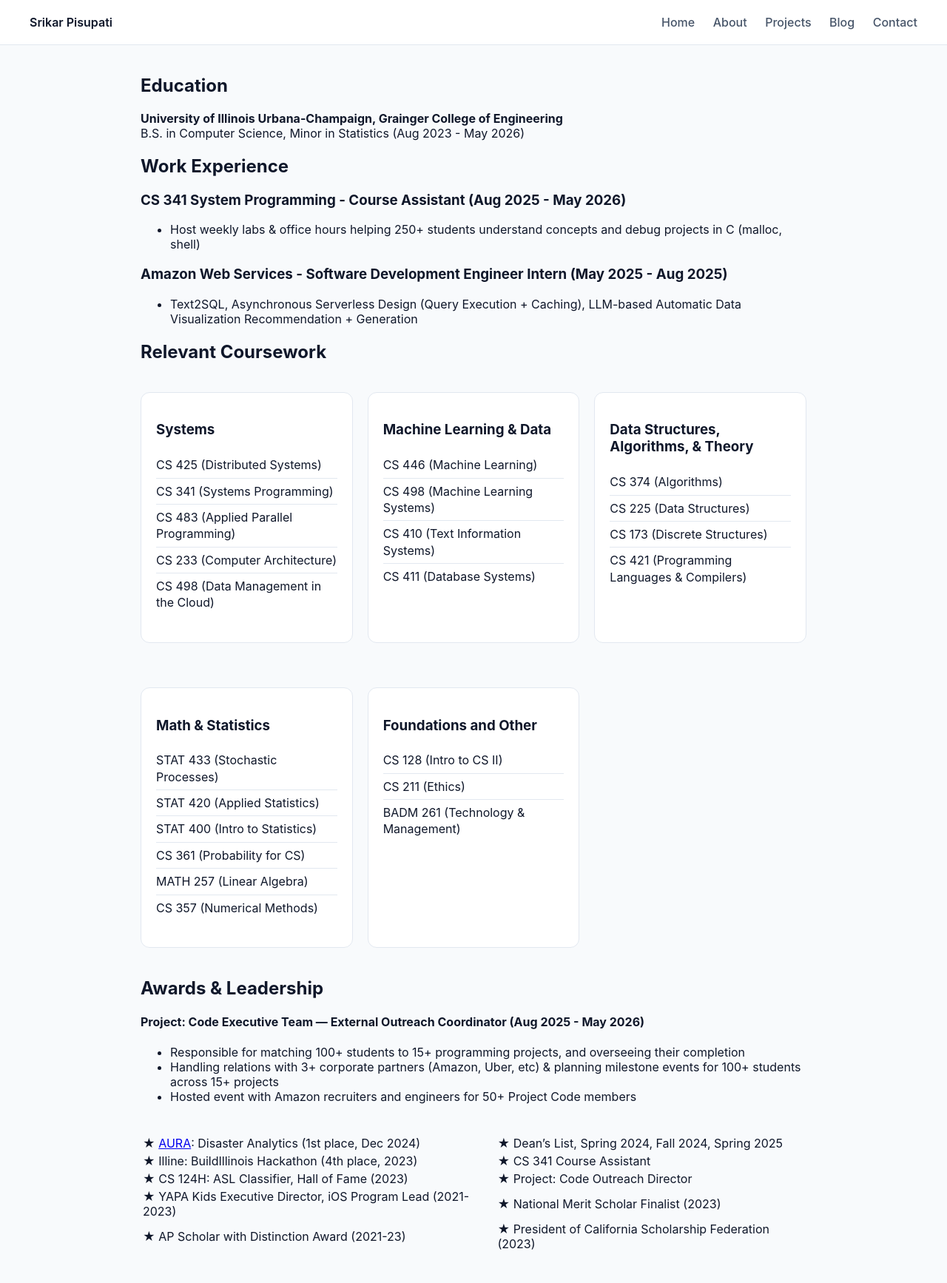
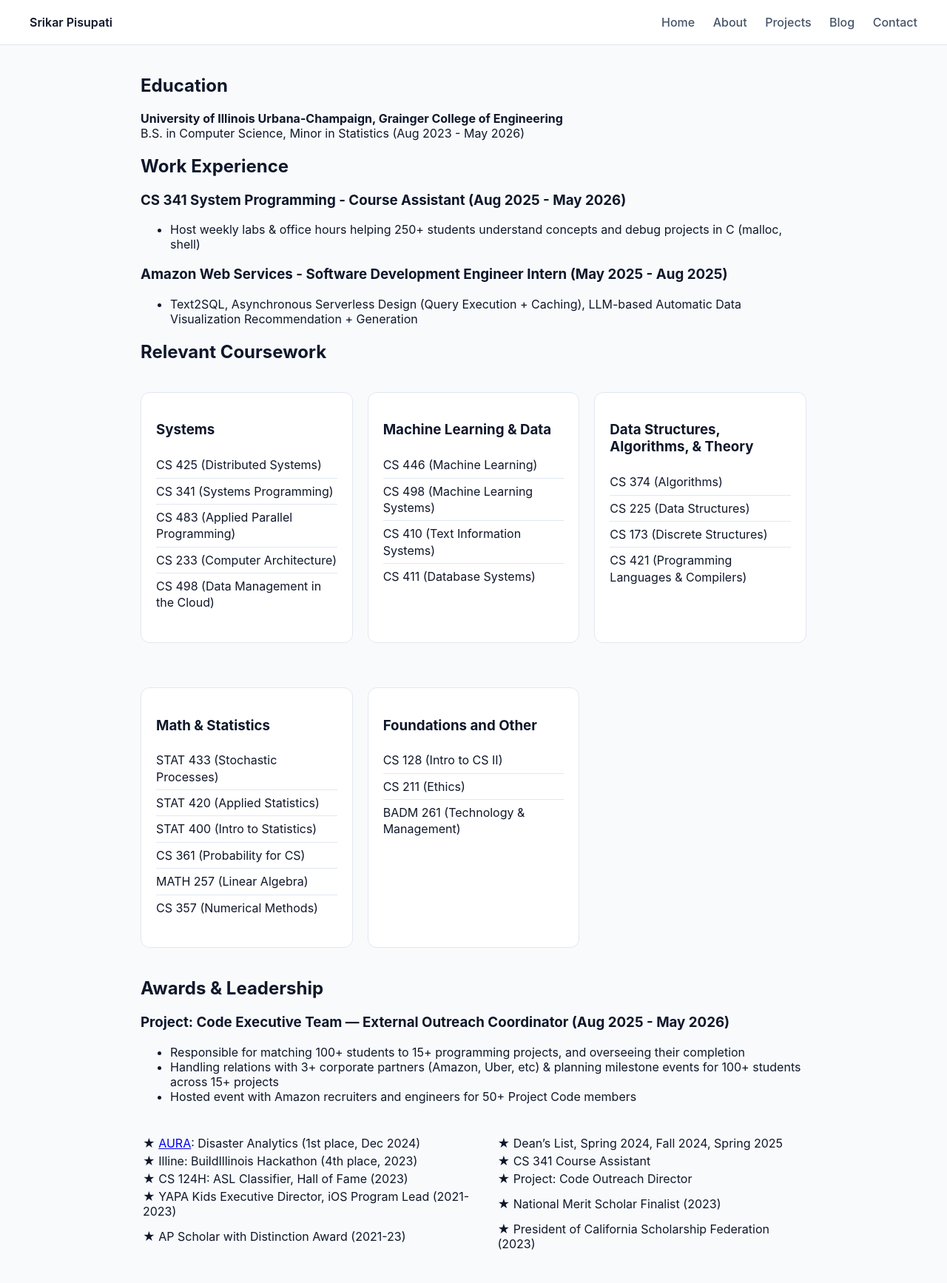
Before and after one commit to srikarpisupati/srikarpisupati.github.io, a Jekyll site: the page built from about.md, in a window 1280 px wide. Shown: the whole page at 74% size. Built offline with Jekyll 4.4.1, drawn with Linux system fonts in a browser that asks for light colours.

```diff
--- a/about.md
+++ b/about.md
@@ -75,7 +75,7 @@ permalink: /about/
 
 ## Awards & Leadership
 
-#### Project: Code Executive Team — External Outreach Coordinator	(Aug 2025 - May 2026)
+### Project: Code Executive Team — External Outreach Coordinator	(Aug 2025 - May 2026)
 * Responsible for matching 100+ students to 15+ programming projects, and overseeing their completion
 * Handling relations with 3+ corporate partners (Amazon, Uber, etc) & planning milestone events for 100+ students across 15+ projects
 * Hosted event with Amazon recruiters and engineers for 50+ Project Code members
```
